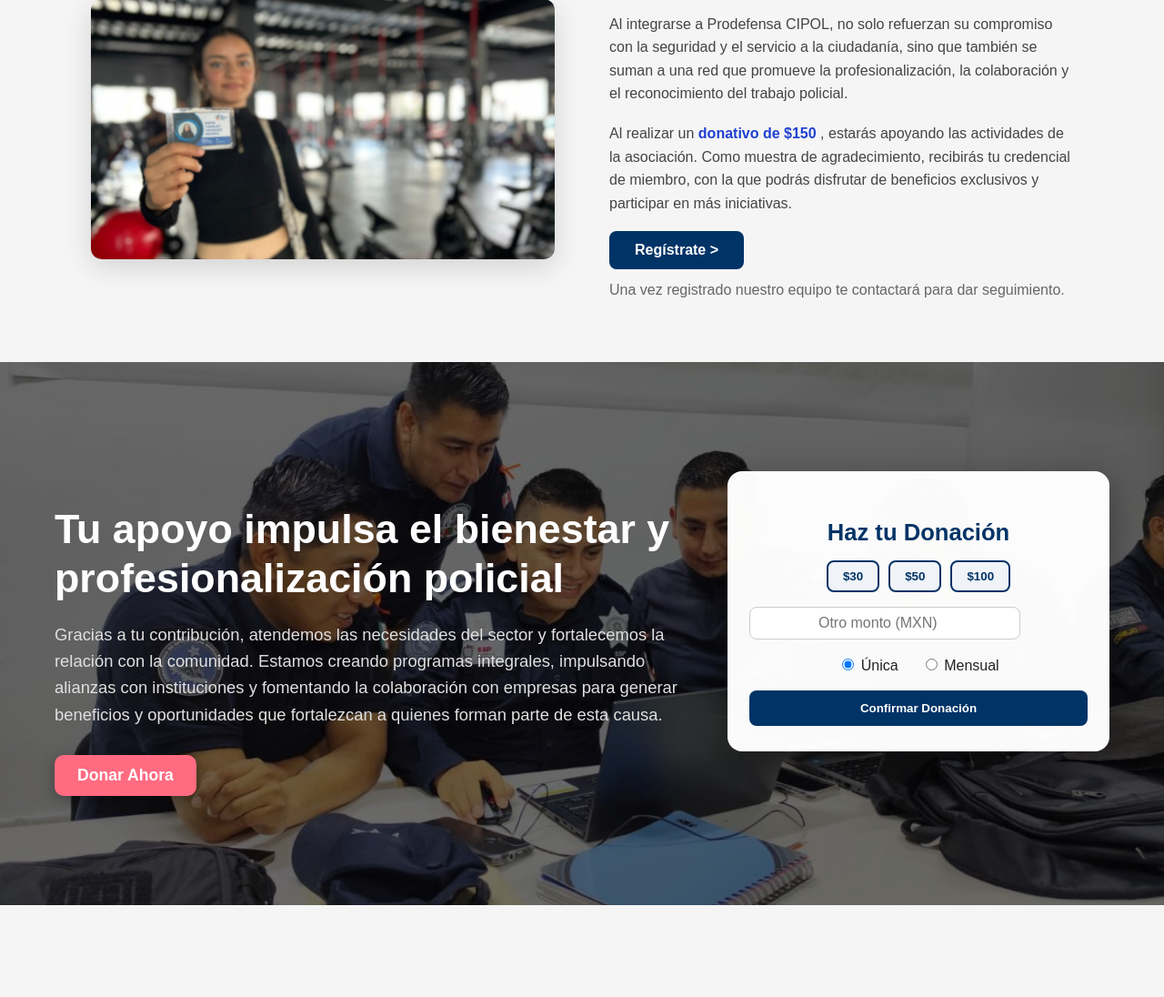
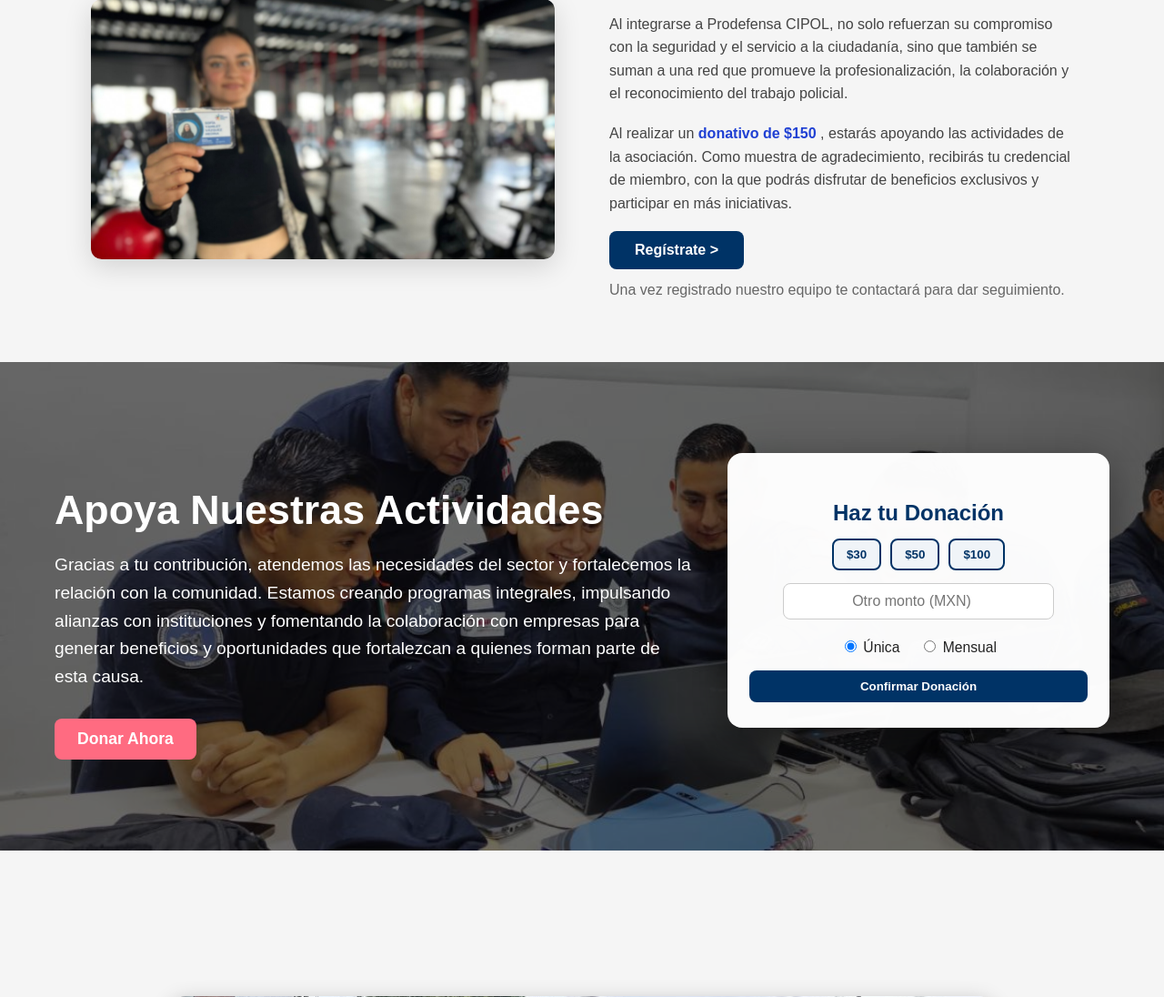
Before and after one commit to XOctaviox12/Prodefensa, a Django app: page /servicios/ in a window 1280 px wide. Shown: the part 226-1322 px from the top of the page at 91% size. Run offline with Django 5.2, Linux system fonts and the light colour scheme; data comes from the database, SQL or seed files in the repository; some libraries are stand-ins or nearby versions.

Commit message:
DONACIONES TERMINADAS

```diff
--- a/inicio/templates/inicio/servicios.html
+++ b/inicio/templates/inicio/servicios.html
@@ -22,7 +22,7 @@
     display: flex;
     align-items: center;
     justify-content: center;
-    padding: 100px 20px;
+    padding: 80px 20px;
     color: white;
   }
 
@@ -45,27 +45,25 @@
     max-width: 1200px;
     width: 100%;
     gap: 40px;
+    text-align: left;
     padding: 20px;
   }
 
   .intro-text {
     flex: 1;
     color: white;
-    text-align: left;
   }
 
   .intro-text h2 {
     font-size: 2.8rem;
     margin-bottom: 20px;
     font-weight: 700;
-    line-height: 1.2;
   }
 
   .intro-text p {
-    font-size: 1.15rem;
+    font-size: 1.2rem;
     line-height: 1.6;
     margin-bottom: 30px;
-    color: #e0e0e0;
   }
 
   .donate-btn {
@@ -73,47 +71,46 @@
     color: white;
     padding: 12px 25px;
     border: none;
-    border-radius: 10px;
+    border-radius: 8px;
     font-weight: 600;
     font-size: 1.1rem;
     cursor: pointer;
     transition: all 0.3s ease;
-    box-shadow: 0 4px 15px rgba(0, 0, 0, 0.3);
   }
 
   .donate-btn:hover {
     background-color: #ff4757;
-    transform: translateY(-2px);
   }
 
-  /* ======== TARJETA DE DONACIÓN (ESTÁTICA A LA DERECHA) ======== */
+  /* ======== TARJETA DE DONACIÓN ESTÁTICA ======== */
   #donationCard {
-    position: sticky;
-    top: 120px;
-    align-self: flex-start;
     background: rgba(255, 255, 255, 0.98);
     color: #222;
     width: 100%;
     max-width: 420px;
     padding: 28px 24px;
     border-radius: 16px;
-    box-shadow: 0 12px 40px rgba(0, 0, 0, 0.4);
+    box-shadow: 0 12px 50px rgba(0, 0, 0, 0.45);
     text-align: center;
     z-index: 2;
+    opacity: 1;
+    transform: none;
+    position: relative;
+    pointer-events: auto;
   }
 
   #donationCard h3 {
     color: #003366;
-    font-size: 1.6rem;
+    font-size: 1.5rem;
     font-weight: 700;
-    margin-bottom: 16px;
+    margin-bottom: 14px;
   }
 
   .amounts {
     display: flex;
     justify-content: center;
     gap: 10px;
-    margin-bottom: 16px;
+    margin-bottom: 14px;
     flex-wrap: wrap;
   }
 
@@ -123,7 +120,7 @@
     background: #f0f4f8;
     color: #003366;
     font-weight: 600;
-    padding: 8px 16px;
+    padding: 8px 14px;
     cursor: pointer;
     transition: all 0.22s ease;
   }
@@ -134,22 +131,24 @@
     color: white;
   }
 
+  /* ======== INPUT CENTRADO ======== */
   #customAmount {
     width: 80%;
-    margin: 12px 0;
-    padding: 8px;
+    margin: 10px auto 20px auto;
+    padding: 10px;
     border-radius: 8px;
     border: 1px solid #ccc;
     text-align: center;
     font-size: 1rem;
+    display: block;
   }
 
   .type {
-    margin: 18px 0;
+    margin: 16px 0;
     display: flex;
     justify-content: center;
-    gap: 25px;
-    font-size: 1rem;
+    gap: 22px;
+    font-size: 0.98rem;
   }
 
   #confirmDonate {
@@ -158,7 +157,7 @@
     color: white;
     border: none;
     border-radius: 8px;
-    padding: 12px;
+    padding: 10px;
     font-weight: 600;
     cursor: pointer;
     transition: background 0.25s;
@@ -325,12 +324,14 @@
       text-align: center;
     }
 
-    #donationCard {
-      position: static;
-      margin-top: 30px;
-      max-width: 90%;
+    .intro-text {
+      text-align: center;
     }
 
+    #donationCard {
+      max-width: 100%;
+      margin-top: 20px;
+    }
     .activity-card {
       flex-direction: column;
     }
@@ -348,11 +349,12 @@
 </style>
 
 <!-- ======== HERO ======== -->
+<!-- ======== SECCIÓN 1 - HERO ======== -->
 <section class="services-intro">
   <div class="intro-overlay"></div>
   <div class="intro-content">
     <div class="intro-text">
-      <h2>Tu apoyo impulsa el bienestar y profesionalización policial</h2>
+      <h2>Apoya Nuestras Actividades</h2>
       <p>
         Gracias a tu contribución, atendemos las necesidades del sector y
         fortalecemos la relación con la comunidad. Estamos creando programas
@@ -363,20 +365,32 @@
       <button id="donateBtn" class="donate-btn">Donar Ahora</button>
     </div>
 
-    <!-- TARJETA DE DONACIÓN -->
+    <!-- ======== TARJETA DE DONACIÓN ======== -->
     <div id="donationCard">
       <h3>Haz tu Donación</h3>
+
       <div class="amounts">
         <button onclick="setAmount(30)">$30</button>
         <button onclick="setAmount(50)">$50</button>
         <button onclick="setAmount(100)">$100</button>
       </div>
-      <input type="number" id="customAmount" placeholder="Otro monto (MXN)" min="1" />
+
+      <input
+        type="number"
+        id="customAmount"
+        placeholder="Otro monto (MXN)"
+        min="1"
+      />
+
       <div class="type">
         <label><input type="radio" name="tipo" value="único" checked /> Única</label>
         <label><input type="radio" name="tipo" value="mensual" /> Mensual</label>
       </div>
-      <p id="loginWarning" class="login-warning">⚠️ Debes iniciar sesión para donar mensualmente.</p>
+
+      <p id="loginWarning" class="login-warning">
+        ⚠️ Debes iniciar sesión para donar mensualmente.
+      </p>
+
       <button id="confirmDonate">Confirmar Donación</button>
     </div>
   </div>
```
